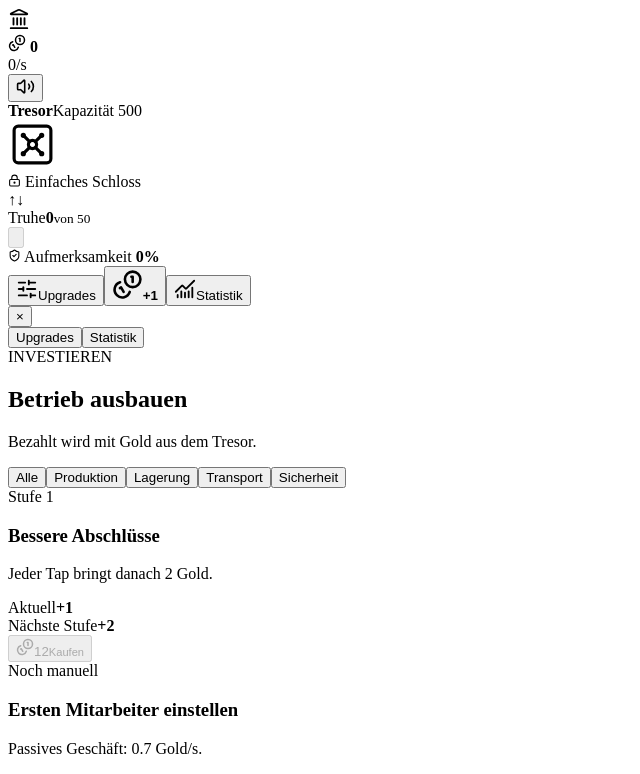
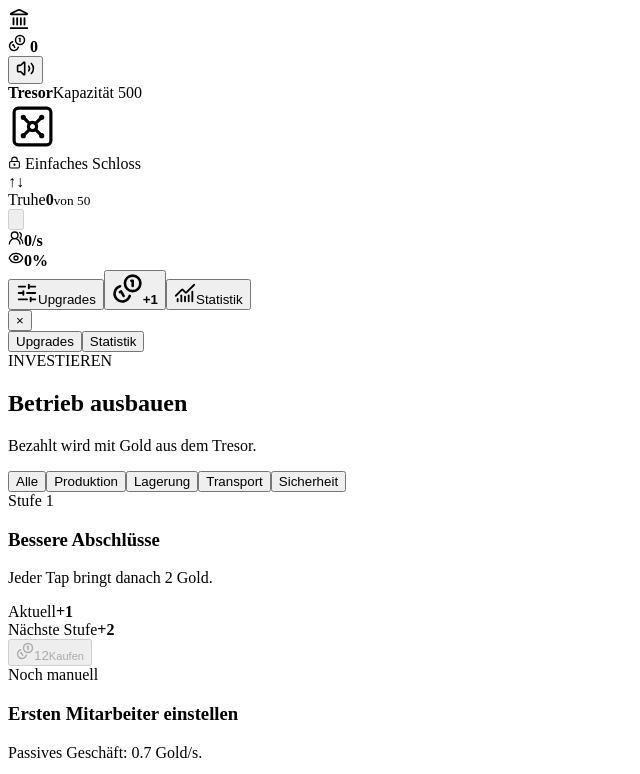
Before and after one commit to paranerd/vault-run, a React (Vite) app: page / in a window 1280 px wide. Shown: the top 774 px of the page, without its empty margins (0-640 px from the left). Built offline with nearby package versions, Linux system fonts and the light colour scheme; the HTML template or start-up script is replaced by a standard one.

Commit message:
Move live status beside chest

```diff
--- a/src/App.tsx
+++ b/src/App.tsx
@@ -6,13 +6,14 @@ import {
   ChartNoAxesCombined,
   Clock3,
   Coins,
+  Eye,
   Footprints,
   Landmark,
   LockKeyhole,
   RotateCcw,
-  ShieldCheck,
   SlidersHorizontal,
   Truck,
+  UsersRound,
   Vault,
   Volume2,
   VolumeX,
@@ -357,7 +358,6 @@ function App() {
           <strong><Coins size={18} /> {formatGold(state.vaultGold)}</strong>
         </div>
         <div className="header-actions">
-          <div className="live-status"><i /> {formatGold(passiveRate(state))}/s</div>
           <button className="sound-button" onClick={toggleSound} aria-label={sound ? 'Ton ausschalten' : 'Ton einschalten'}>
             {sound ? <Volume2 size={19} /> : <VolumeX size={19} />}
           </button>
@@ -421,6 +421,7 @@ function App() {
                   <strong>{formatGold(state.chestGold)}</strong>
                   <small>von {formatGold(chestMax)}</small>
                 </div>
+                <div className="chest-visual-row">
                   <button
                     ref={chestRef}
                     className={`station-visual station-visual--chest ${chestFull ? 'is-closed' : ''}`}
@@ -436,7 +437,17 @@ function App() {
                       </span>
                     )}
                   </button>
-                <div className="threat-line"><ShieldCheck size={13} /> Aufmerksamkeit <b>{Math.floor(state.threat)}%</b></div>
+                  <div className="chest-indicators" aria-label="Geschäftsstatus">
+                    <div className="chest-indicator chest-indicator--production" aria-label={`Passive Produktion: ${formatGold(passiveRate(state))} Gold pro Sekunde`}>
+                      <UsersRound size={16} aria-hidden="true" />
+                      <strong>{formatGold(passiveRate(state))}/s</strong>
+                    </div>
+                    <div className="chest-indicator chest-indicator--attention" aria-label={`Aufmerksamkeit: ${Math.floor(state.threat)} Prozent`}>
+                      <Eye size={16} aria-hidden="true" />
+                      <strong>{Math.floor(state.threat)}%</strong>
+                    </div>
+                  </div>
+                </div>
               </article>
             </div>
 
```
Lines whose indentation alone changed are shown as unchanged.
